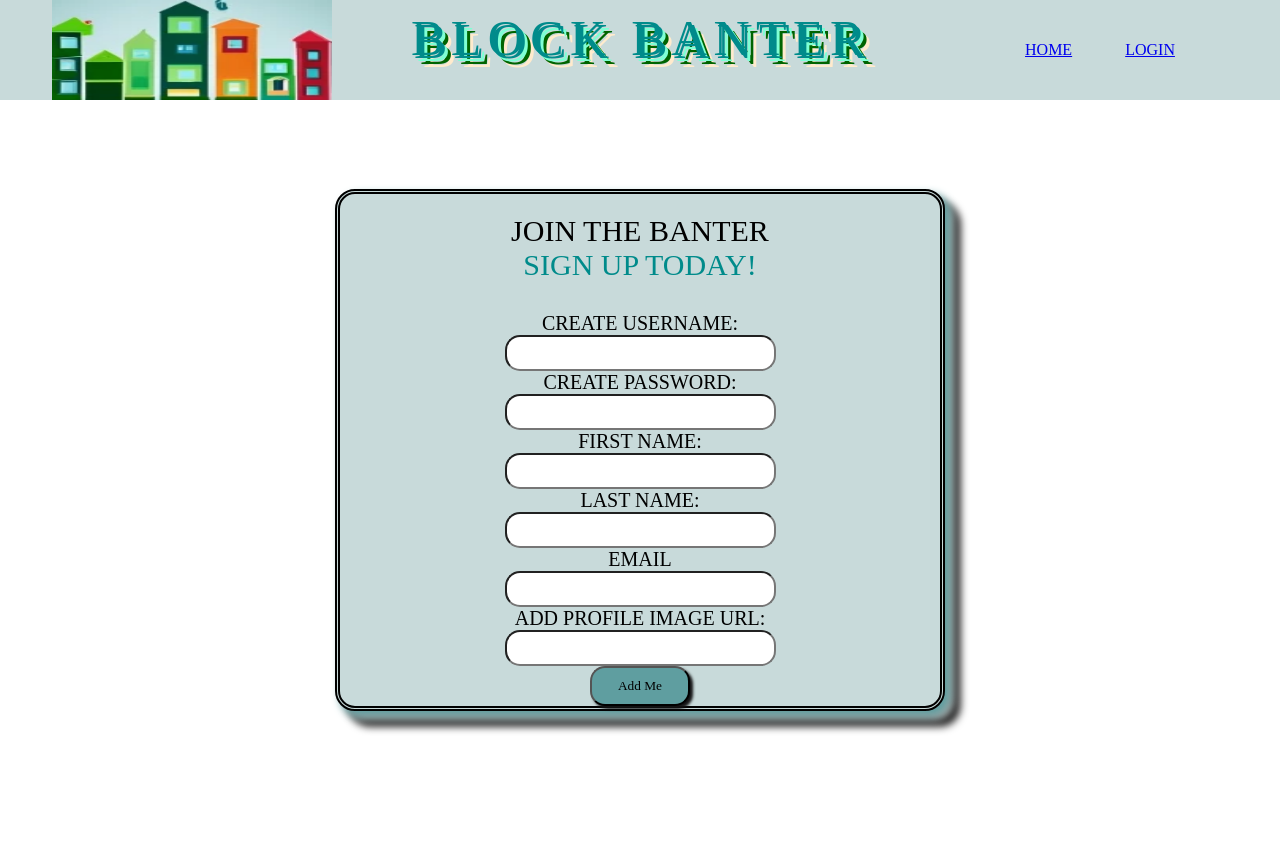
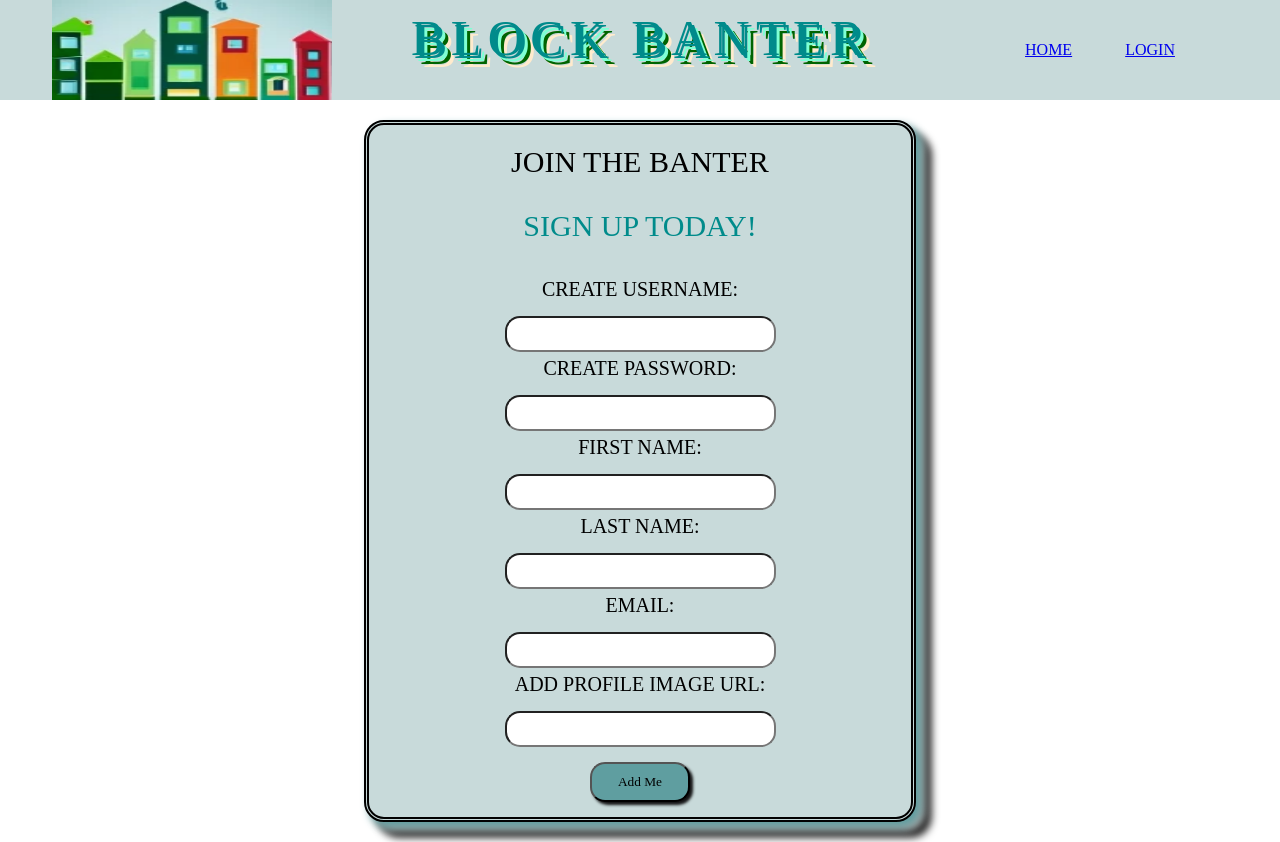
Before and after one commit to JaclynFoster/neighborhood-chat-page, a React (Create React App) app: page /signup in a window 1280 px wide. Before the commit the page ends 800 px from the top, so only its background shows below. Built offline with nearby package versions, Linux system fonts and the light colour scheme; no server answers; a web font is replaced by a local one.

Commit message:
updated signup section

```diff
--- a/src/components/Login/Login.css
+++ b/src/components/Login/Login.css
@@ -3,8 +3,8 @@
     display: flex;
     flex-direction: row;
     flex-wrap: nowrap;
-    width: 100vw;
-    height: 100vh;
+    width: 100%;
+    /* height: 100%; */
     align-items: center;
     justify-content: center;
 }
@@ -40,7 +40,7 @@
     width: 100%;
     min-width: 250px;
     gap: 10px;
-    margin-top: 10px;
+    /* margin-top: 10px; */
 }
 
 .signup {
@@ -50,16 +50,18 @@
     align-content: center;
     align-items: center;
     background-color:rgb(200, 218, 218);
-    width: 600px;
     border: 5px double;
     box-shadow: 5px 5px 8px cadetblue, 10px 10px 8px darkgrey, 15px 15px 8px black;
     border-radius: 20px;
+    margin-top: 20px;
+    margin-bottom: 20px;
 }
 
 label {
     font-weight: 400;
     text-transform: uppercase;
     font-size: 20px;
+    padding: 5px;
 }
 
 .join {
@@ -72,8 +74,8 @@ label {
     font-weight: 400;
     text-transform: uppercase;
     font-size: 30px;
+    width: 100%;
     color: darkcyan;
-    margin-top: -20px;
 }
 
 input {
@@ -132,3 +134,21 @@ button:active {
     font-weight: bolder;
     padding: 10px 10px;
 }
+
+.add-me-btn {
+    margin-top: 15px;
+    margin-bottom: 15px;
+}
+
+.signup-section {
+    display: flex;
+    flex-direction: row;
+    justify-content: space-evenly;
+    align-items: center;
+    flex-wrap: wrap;
+}
+
+
+.signup-header {
+    text-align: center;
+}
--- a/src/routes/Signup.js
+++ b/src/routes/Signup.js
@@ -9,7 +9,7 @@ import Layout from '../components/Layout/Layout'
 import SignupModal from '../components/Login/SignupModal'
 const { REACT_APP_BACKEND_URL } = process.env
 
-const url = REACT_APP_BACKEND_URL || '';
+const url = REACT_APP_BACKEND_URL || ''
 
 const Signup = () => {
   const refSubmit = useRef()
@@ -57,45 +57,68 @@ const Signup = () => {
     <Layout>
       <div className="login-parent">
         <div key={createUser.user_id} className="signup">
+          <div className="signup-header">
             <h1 className="join">Join the Banter</h1>
             <h3 className="h3">Sign Up Today!</h3>
+          </div>
+          <div className="signup-section">
+            <div className="username">
               <label>Create Username:</label>
               <input
                 value={usernameSignup}
                 onChange={e => handleUsernameSignup(e.target.value)}
               />
+            </div>
+            <div className="password">
               <label>Create Password:</label>
               <input
                 type="password"
                 value={passwordSignup}
                 onChange={e => handlePasswordSignup(e.target.value)}
               />
+            </div>
+          </div>
+          <div className="signup-section">
+            <div className="username">
               <label>First Name:</label>
               <input
                 value={firstNameSignup}
                 onChange={e => handleFirstSignup(e.target.value)}
               />
+            </div>
+            <div className="password">
               <label>Last Name:</label>
               <input
                 value={lastNameSignup}
                 onChange={e => handleLastSignup(e.target.value)}
               />
-          <label>Email</label>
+            </div>
+          </div>
+          <div className="signup-section">
+            <div className="username">
+              <label>Email:</label>
               <input
                 type="email"
                 value={emailSignup}
                 onChange={e => handleEmailSignup(e.target.value)}
               />
+            </div>
+            <div className="password">
               <label>Add Profile Image URL:</label>
               <input
                 value={imageSignup}
                 onChange={e => handleImageSignup(e.target.value)}
               />
-
+            </div>
+          </div>
           {showSignupModal ? (
             <SignupModal setShowSignupModal={setShowSignupModal} />
           ) : null}
-          <button ref={refSubmit} onClick={() => signupClickHandler()}>
+          <button
+            className="add-me-btn"
+            ref={refSubmit}
+            onClick={() => signupClickHandler()}
+          >
             Add Me
           </button>
         </div>
```
Lines whose indentation alone changed are shown as unchanged.
